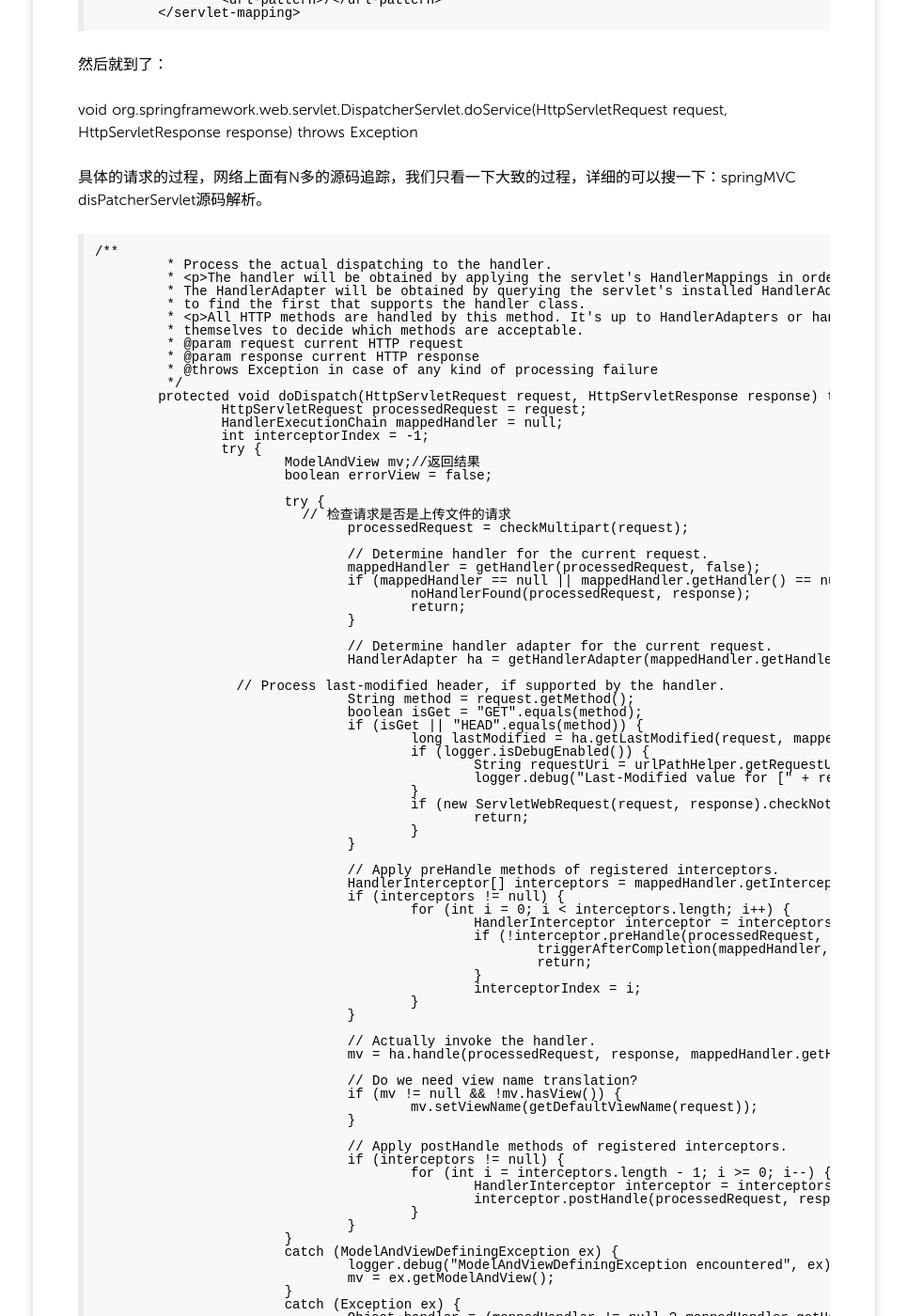
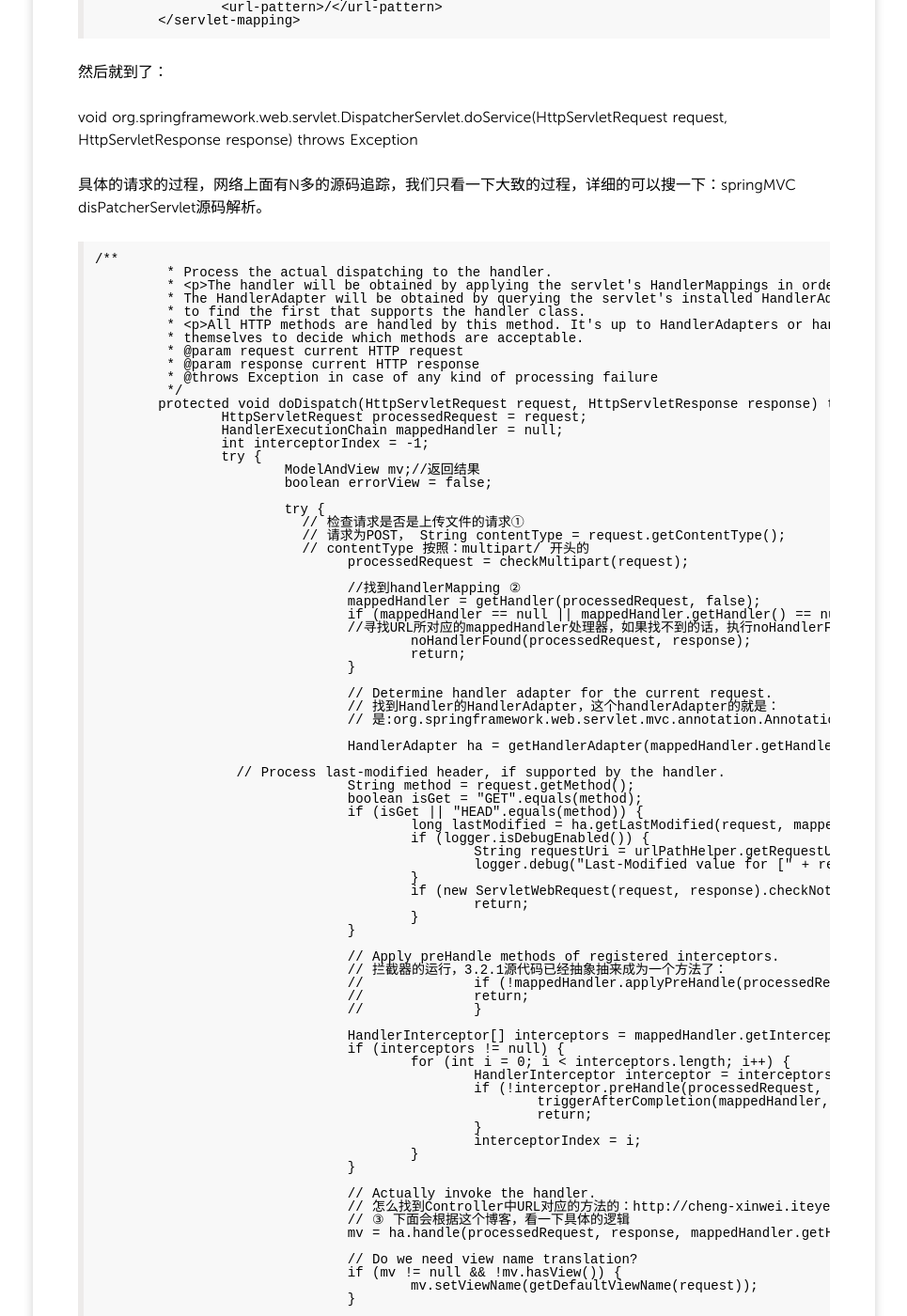
Before and after one commit to flyBread/flyBread.github.io, a Jekyll site: the page built from _posts/2016/2016-08-01-10.md, in a window 1280 px wide and 1400 px high, scrolled down 2466 px. Shown: the whole window at 94% size, without its empty margins (157-1122 px from the left). Built offline with Jekyll 4.4.1, drawn with Linux system fonts in a browser that asks for light colours; nearby versions of some CDN libraries; Markdown is read by kramdown in place of the engine named in the settings; comment, search, counter and statistics services are not loaded; some of the changed text lies outside the part shown.

Commit message:
0801-0803

```diff
--- a/_posts/2016/2016-08-01-10.md
+++ b/_posts/2016/2016-08-01-10.md
@@ -30,7 +31,7 @@
  /**
 	* Initialize the root web application context.
 	* 监听加载servlet的方法
-	 */
+	*/
 	public void contextInitialized(ServletContextEvent event) {
 		this.contextLoader = createContextLoader();
 		if (this.contextLoader == null) {
@@ -39,7 +40,7 @@
 		this.contextLoader.initWebApplicationContext(event.getServletContext());
 	}
 
-/**
+ /**
 	 * Close the root web application context.
 	 * 销毁servlet的方法
 	 */
@@ -53,7 +54,7 @@
 
 -----
 
-servlet加载的过程监听，也就是在这个时刻完成对：WebApplicationContext的初始化，我们知道这个时候WEB项目还没有完全启动完成.这个动作会比所有的Servlet都要早。换句话说,这个时候,你对<context-param>中的键值做的操作,将在你的WEB项目完全启动之前被执行.
+servlet加载过程的监听，也就是在这个时刻完成对：WebApplicationContext的初始化，我们知道这个时候WEB项目还没有完全启动完成.这个动作会比所有的Servlet都要早。换句话说,*这个时候,你对<context-param>中的键值做的操作,将在你的WEB项目完全启动之前被执行*
 
 在初始化的servet的代码中，就有：
 
@@ -68,8 +69,9 @@
 就很适合作为多个子上下文配置的集中点。以官方文档中的图来说明：
 ![Servlet和SpringDispatch](http://7xtrwx.com1.z0.glb.clouddn.com/e363b7c3ab103276cd18e6f66dd1e1b4.png)
 
------
 至此，完成配置元素的对象化，以及Servlet和spring 容器的结合！
+
+--------
 
 ## 2.一个请求从浏览器到SpringMVC框架
 
@@ -84,7 +86,7 @@
 			<param-value>classpath:springmvc-servlet.xml</param-value>
 		</init-param>
 		<load-on-startup>1</load-on-startup>
-	</servlet>
+</servlet>
 	<servlet-mapping>
 		<servlet-name>springmvc</servlet-name>
 		<url-pattern>/</url-pattern>
@@ -117,17 +119,23 @@
 			boolean errorView = false;
 
 			try {
-			  // 检查请求是否是上传文件的请求
+			  // 检查请求是否是上传文件的请求①
+			  // 请求为POST， String contentType = request.getContentType();
+			  // contentType 按照：multipart/ 开头的
 				processedRequest = checkMultipart(request);
 
-				// Determine handler for the current request.
+				//找到handlerMapping ②
 				mappedHandler = getHandler(processedRequest, false);
 				if (mappedHandler == null || mappedHandler.getHandler() == null) {
+				//寻找URL所对应的mappedHandler处理器，如果找不到的话，执行noHandlerFound方法，其中就是会返回404。
 					noHandlerFound(processedRequest, response);
 					return;
 				}
 
 				// Determine handler adapter for the current request.
+				// 找到Handler的HandlerAdapter，这个handlerAdapter的就是：
+				// 是:org.springframework.web.servlet.mvc.annotation.AnnotationMethodHandlerAdapter
+
 				HandlerAdapter ha = getHandlerAdapter(mappedHandler.getHandler());
 
                 // Process last-modified header, if supported by the handler.
@@ -145,6 +153,11 @@
 				}
 
 				// Apply preHandle methods of registered interceptors.
+				// 拦截器的运行，3.2.1源代码已经抽象抽来成为一个方法了：
+				//		if (!mappedHandler.applyPreHandle(processedRequest, response)) {
+				//		return;
+				//		}
+
 				HandlerInterceptor[] interceptors = mappedHandler.getInterceptors();
 				if (interceptors != null) {
 					for (int i = 0; i < interceptors.length; i++) {
@@ -158,6 +171,8 @@
 				}
 
 				// Actually invoke the handler.
+				// 怎么找到Controller中URL对应的方法的：http://cheng-xinwei.iteye.com/blog/2008507
+				// ③ 下面会根据这个博客，看一下具体的逻辑
 				mv = ha.handle(processedRequest, response, mappedHandler.getHandler());
 
 				// Do we need view name translation?
@@ -222,6 +237,25 @@
 	}
 ~~~
 
+~~~ xml
+//找到handlerMapping ②
+这个执行的链，是由我们定义的：
+<bean class="org.springframework.web.servlet.mvc.annotation.DefaultAnnotationHandlerMapping">
+        <property name="interceptors">
+            <list>
+                <bean class="com.chanjet.imp.push.rest.interceptor.PushRestAuthInterceptor">
+                    <property name="debugMode" value="false" />
+                    <property name="returnJson" value="true" />
+                </bean>
+            </list>
+        </property>
+</bean>
+返回执行的链：
+~~~
+![执行链](http://7xtrwx.com1.z0.glb.clouddn.com/1be3e103aa11fa2179b3fcf4af07f90b.png)
+
+
+
 1.寻找URL所对应的mappedHandler处理器，如果找不到的话，执行noHandlerFound方法，其中就是会返回404。
 
 2.如果是get请求的话，并且HTTP请求头标签中包含If-Modified-Since，在发送HTTP请求时，把浏览器端缓存页面的最后修改时间一起发到服务器去，服务器会把这个时间与服务器上实际文件的最后修改时间进行比较。如果时间一致，那么返回HTTP状态码304（不返回文件内容），客户端接到之后，就直接把本地缓存文件显示到浏览器中。
@@ -231,3 +265,105 @@
 4.回调我们所定义的mapperHandler 也就是我们再controller中所定义的处理这个请求的方法。
 
 5.获取到返回的 MV 通过response写出。
+
+③，我发现自己的代码spring3.2.1的实现有了变化，很有意思的事情，我们慢慢的看，也就是关注4的工作，通过URL定位到：controller的具体的方法。
+
+~~~ java
+// Actually invoke the handler.
+mv = ha.handle(processedRequest, response, mappedHandler.getHandler());
+~~~
+
+~~~java
+public ModelAndView handle(HttpServletRequest request, HttpServletResponse response, Object handler)
+			throws Exception {
+		Class<?> clazz = ClassUtils.getUserClass(handler);
+		Boolean annotatedWithSessionAttributes = this.sessionAnnotatedClassesCache.get(clazz);
+		if (annotatedWithSessionAttributes == null) {
+			annotatedWithSessionAttributes = (AnnotationUtils.findAnnotation(clazz, SessionAttributes.class) != null);
+			this.sessionAnnotatedClassesCache.put(clazz, annotatedWithSessionAttributes);
+		}
+
+		if (annotatedWithSessionAttributes) {
+			// Always prevent caching in case of session attribute management.
+			checkAndPrepare(request, response, this.cacheSecondsForSessionAttributeHandlers, true);
+			// Prepare cached set of session attributes names.
+		}
+		else {
+			// Uses configured default cacheSeconds setting.
+			checkAndPrepare(request, response, true);
+		}
+
+		// Execute invokeHandlerMethod in synchronized block if required.
+		if (this.synchronizeOnSession) {
+			HttpSession session = request.getSession(false);
+			if (session != null) {
+				Object mutex = WebUtils.getSessionMutex(session);
+				synchronized (mutex) {
+					return invokeHandlerMethod(request, response, handler);
+				}
+			}
+		}
+		//上面的代码就是http session的限制判断，并且做了缓存设置，我们主要看的是invokeHandlerMethod
+		return invokeHandlerMethod(request, response, handler);
+	}
+~~~
+
+~~~java
+protected ModelAndView invokeHandlerMethod(HttpServletRequest request, HttpServletResponse response, Object handler)
+			throws Exception {
+		//private final Set<Method> handlerMethods = new LinkedHashSet<Method>();
+		//首先就是得到handler中的标注（Annotion）的方法，也就是响应具体URL请求的方法
+		ServletHandlerMethodResolver methodResolver = getMethodResolver(handler);
+
+		Method handlerMethod = methodResolver.resolveHandlerMethod(request);
+		ServletHandlerMethodInvoker methodInvoker = new ServletHandlerMethodInvoker(methodResolver);
+		ServletWebRequest webRequest = new ServletWebRequest(request, response);
+		ExtendedModelMap implicitModel = new BindingAwareModelMap();
+
+		Object result = methodInvoker.invokeHandlerMethod(handlerMethod, handler, webRequest, implicitModel);
+		ModelAndView mav =
+				methodInvoker.getModelAndView(handlerMethod, handler.getClass(), result, implicitModel, webRequest);
+		methodInvoker.updateModelAttributes(handler, (mav != null ? mav.getModel() : null), implicitModel, webRequest);
+		return mav;
+	}
+
+
+	/**
+	 * Build a HandlerMethodResolver for the given handler type.
+	 */
+	private ServletHandlerMethodResolver getMethodResolver(Object handler) {
+	  // 首先是得到handler的URL映射的方法名称，参数名称，放入缓存methodResolverCache
+	  // 这个缓存设计的
+		Class handlerClass = ClassUtils.getUserClass(handler);//④
+		ServletHandlerMethodResolver resolver = this.methodResolverCache.get(handlerClass);
+		if (resolver == null) {
+			synchronized (this.methodResolverCache) {
+				resolver = this.methodResolverCache.get(handlerClass);
+				if (resolver == null) {
+					resolver = new ServletHandlerMethodResolver(handlerClass);
+					this.methodResolverCache.put(handlerClass, resolver);
+				}
+			}
+		}
+		return resolver;
+	}
+
+	/**④
+	 * Return the user-defined class for the given class: usually simply the given
+	 * class, but the original class in case of a CGLIB-generated subclass.
+	 * @param clazz the class to check
+	 * @return the user-defined class
+	 */
+	public static Class<?> getUserClass(Class<?> clazz) {
+		// CGLIB-generated 的子类的检查
+		if (clazz != null && clazz.getName().contains(CGLIB_CLASS_SEPARATOR)) {
+			Class<?> superClass = clazz.getSuperclass();
+			if (superClass != null && !Object.class.equals(superClass)) {
+				return superClass;
+			}
+		}
+		return clazz;
+	}
+~~~
+
+这个都从08-01 写到 08-03 了，重新开始一篇，重新写。
```
Also changed, not shown: other parts of _posts/2016/2016-08-01-10.md (+3 -2 lines), 1 other file.
